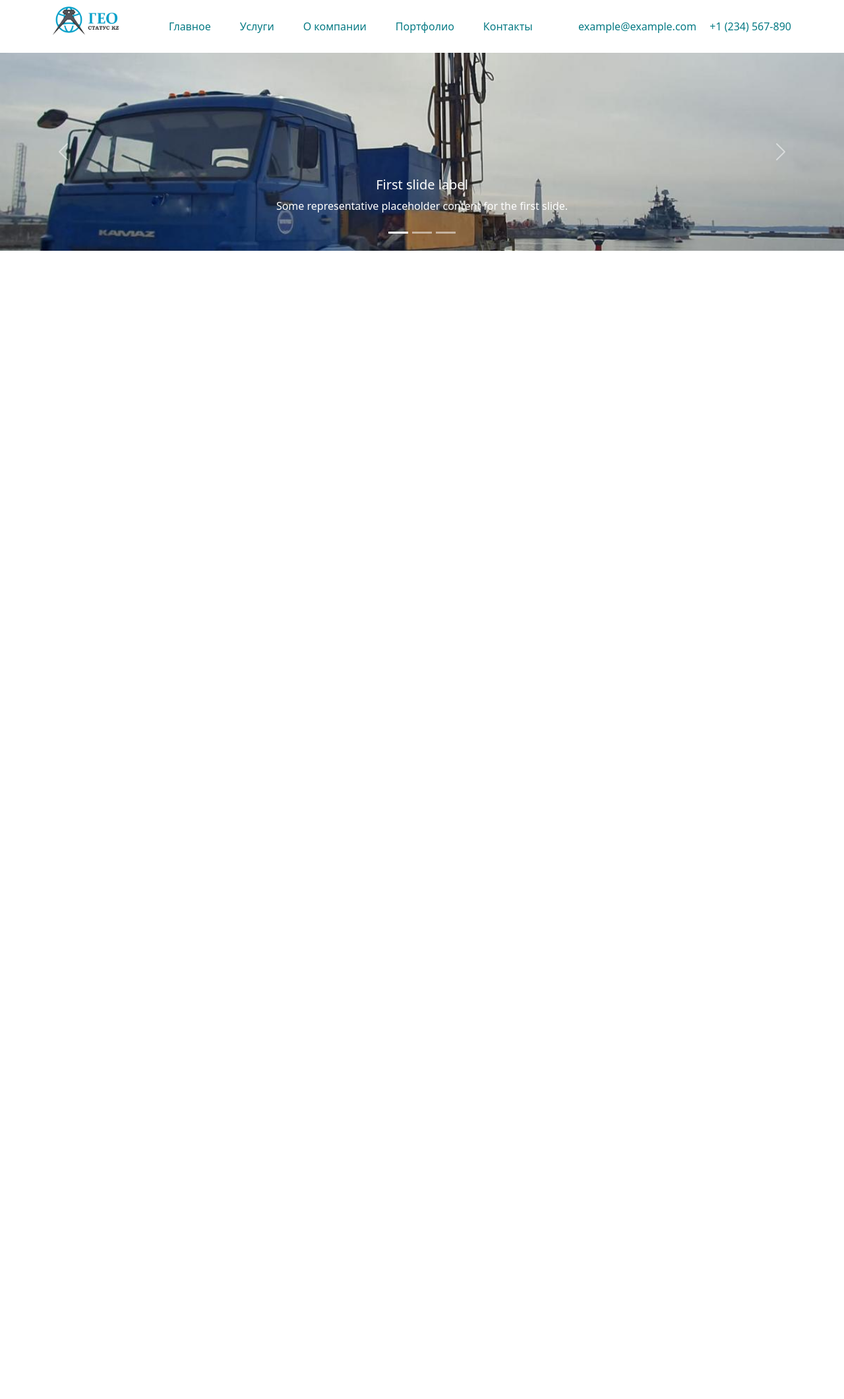
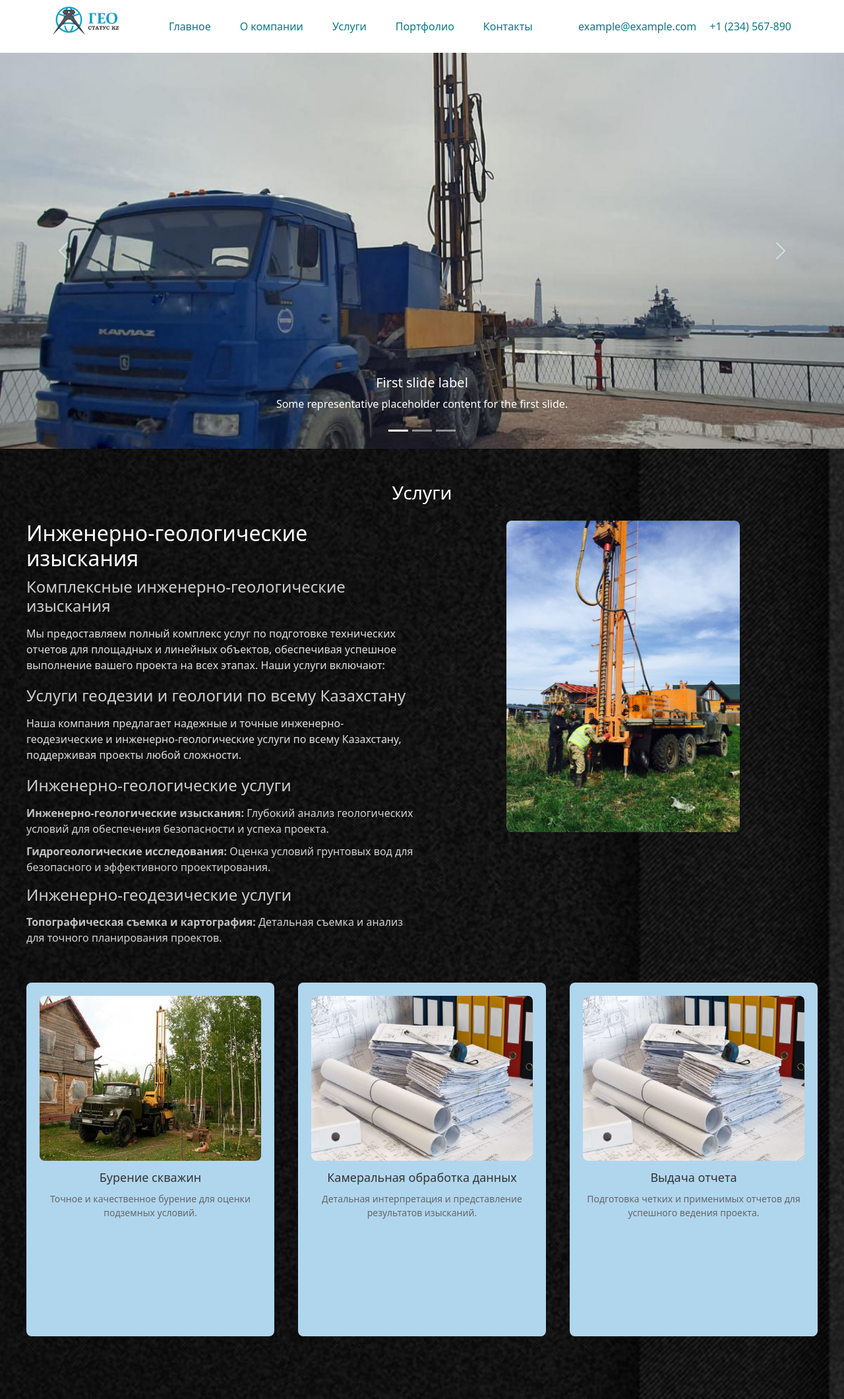
Before and after one commit to DiasGalimzhanov/GeoStatus, a Django app: page / in a window 1280 px wide. Shown: the whole page at 66% size. Before the commit the page ends 380 px from the top, so only its background shows below. Run offline with Django 5.2, Linux system fonts and the light colour scheme; some libraries are stand-ins or nearby versions.

Commit message:
добавлено страница услуги

```diff
--- a/static/css/home.css
+++ b/static/css/home.css
@@ -1,5 +1,134 @@
 .img_slider {
-    width: 800px;
-    height: 300px;
+    width: 400px;
+    height: 600px;
     object-fit: cover;
 }
+
+@media (max-width: 768px) {
+    .img_slider {
+        width: 100%;
+        height: 100%;
+    }
+}
+
+
+/* Servisces section */
+.services-header{
+    text-align: center;
+    color: #ffffff;
+    margin-bottom: 25px;
+}
+
+#services-section {
+    background-image: url('../images/services-bg.jpg');
+    /* background-color: #066183; */
+    width: 100%;
+    height: 180vh;
+    background-size: cover;
+    background-position: center;
+    background-repeat: no-repeat;
+    padding: 50px 40px;
+}
+
+.services-section {
+    display: flex;
+    flex-direction: column;
+    align-items: center;
+    margin: 40px auto;
+    max-width: 1000px;
+    padding: 20px;
+}
+
+.services-content {
+    display: flex;
+    justify-content: space-between;
+    align-items: flex-start;
+    margin-bottom: 40px;
+}
+
+.text-content {
+    flex: 1;
+    margin-right: 20px;
+}
+
+.text-content h2 {
+    font-size: 32px;
+    color: #ffffff;
+    margin-bottom: 10px;
+}
+
+.text-content h3 {
+    font-size: 24px;
+    color: #cdcdcd;
+    margin-bottom: 15px;
+}
+
+.text-content p {
+    font-size: 16px;
+    color: #e0e0e0;
+    margin-bottom: 20px;
+}
+
+.text-content ul {
+    list-style-type: none;
+    padding-left: 0;
+}
+
+.text-content ul li {
+    font-size: 16px;
+    color: #d3d3d3;
+    margin-bottom: 10px;
+}
+
+.text-content ul li strong {
+    color: #c1c1c1;
+}
+
+.image-content {
+    flex: 1;
+    display: flex;
+    justify-content: center;
+
+}
+
+.image-content img {
+    max-width: 60%;
+    height: auto;
+    border-radius: 8px;
+}
+
+.services-cards {
+    height: 40%;
+    display: flex;
+    flex-wrap: wrap;
+    justify-content: space-between;
+    gap: 20px;
+}
+
+.card-services {
+    background-color: #b0d6ee;
+    border-radius: 8px;
+    box-shadow: 0 4px 8px rgba(0, 0, 0, 0.1);
+    padding: 20px;
+    text-align: center;
+    flex: 1 1 calc(33% - 20px);
+    max-width: calc(33% - 20px);
+}
+
+.card-services img {
+    max-width: 100%;
+    height: 250px;
+    border-radius: 8px;
+    margin-bottom: 15px;
+}
+
+.card-services h4 {
+    font-size: 18px;
+    color: #333;
+    margin-bottom: 10px;
+}
+
+.card-services p {
+    font-size: 14px;
+    color: #666;
+}
--- a/templates/base.html
+++ b/templates/base.html
@@ -16,8 +16,8 @@
         </a>
         <div class="menu">
             <a href="{% url 'home' %}">Главное</a>
-            <a href="#">Услуги</a>
             <a href="#">О компании</a>
+            <a href="#services-section">Услуги</a>
             <a href="#">Портфолио</a>
             <a href="#">Контакты</a>
         </div>
@@ -34,8 +34,8 @@
 
     <div class="mobile-menu">
         <a href="{% url 'home' %}">Главное</a>
+        <a href="#">О компании</a>
         <a href="#">Услуги</a>
-        <a href="#">О компании</a>
         <a href="#">Портфолио</a>
         <a href="#">Контакты</a>
     </div>
--- a/templates/home.html
+++ b/templates/home.html
@@ -2,7 +2,8 @@
 {% load static %}
 
 {% block content %}
-<div id="carouselExampleCaptions" class="carousel slide">
+
+<section id="carouselExampleCaptions" class="carousel slide">
     <div class="carousel-indicators">
       <button type="button" data-bs-target="#carouselExampleCaptions" data-bs-slide-to="0" class="active" aria-current="true" aria-label="Slide 1"></button>
       <button type="button" data-bs-target="#carouselExampleCaptions" data-bs-slide-to="1" aria-label="Slide 2"></button>
@@ -39,5 +40,63 @@
       <span class="carousel-control-next-icon" aria-hidden="true"></span>
       <span class="visually-hidden">Next</span>
     </button>
+  </section>
+  <section id="about">
+
+  </section>
+
+  <section id="services-section">
+    <div class="services-header">
+      <h3>Услуги</h3>
+    </div>
+
+    <div class="services-content">
+      <div class="text-content">
+          <h2>Инженерно-геологические изыскания</h2>
+          <h3>Комплексные инженерно-геологические изыскания</h3>
+          <p>Мы предоставляем полный комплекс услуг по подготовке технических отчетов для площадных и линейных объектов, обеспечивая успешное выполнение вашего проекта на всех этапах. Наши услуги включают:</p>
+          <h3>Услуги геодезии и геологии по всему Казахстану</h3>
+          <p>Наша компания предлагает надежные и точные инженерно-геодезические и инженерно-геологические услуги по всему Казахстану, поддерживая проекты любой сложности.</p>
+          <h3>Инженерно-геологические услуги</h3>
+          <ul>
+            <li><strong>Инженерно-геологические изыскания: </strong> Глубокий анализ геологических условий для обеспечения безопасности и успеха проекта.</li>
+            <li><strong>Гидрогеологические исследования: </strong> Оценка условий грунтовых вод для безопасного и эффективного проектирования.</li>
+          </ul>
+          <h3>Инженерно-геодезические услуги</h3>
+          <ul>
+            <li><strong>Топографическая съемка и картография:</strong> Детальная съемка и анализ для точного планирования проектов.</li>
+          </ul>
+
+
+      </div>
+      <div class="image-content">
+          <img src="{% static 'images/img-services-sec.jpg' %}" alt="Инженерно-геологические изыскания">
+      </div>
   </div>
+
+  <div class="services-cards">
+    <!-- <div class="card" style="width: 13rem;">
+      <img src="{% static 'images/card-1.jpg' %}" class="card-img-top" alt="...">
+      <div class="card-body">
+        <h5 class="card-title">Бурение скважин</h5>
+        <p class="card-text">Точное и качественное бурение для оценки подземных условий.</p>
+      </div>
+    </div> -->
+      <div class="card-services">
+        <img src="{% static 'images/card-1.jpg' %}" alt="Камеральная обработка">
+        <h4>Бурение скважин</h4>
+        <p>Точное и качественное бурение для оценки подземных условий.</p>
+      </div>
+      <div class="card-services">
+          <img src="{% static 'images/card-2.jpeg' %}" alt="Камеральная обработка">
+          <h4>Камеральная обработка данных</h4>
+          <p>Детальная интерпретация и представление результатов изысканий.</p>
+      </div>
+      <div class="card-services">
+          <img src="{% static 'images/card-2.jpeg' %}" alt="Выдача отчета">
+          <h4>Выдача отчета</h4>
+          <p>Подготовка четких и применимых отчетов для успешного ведения проекта.</p>
+      </div>
+  </div>
+  </section>
 {% endblock %}
```
Also changed, not shown: static/images/card-1.jpg (added), static/images/card-2.jpeg (added), static/images/img-services-sec.jpg (added), static/images/services-bg.jpg (added), 1 other file.
